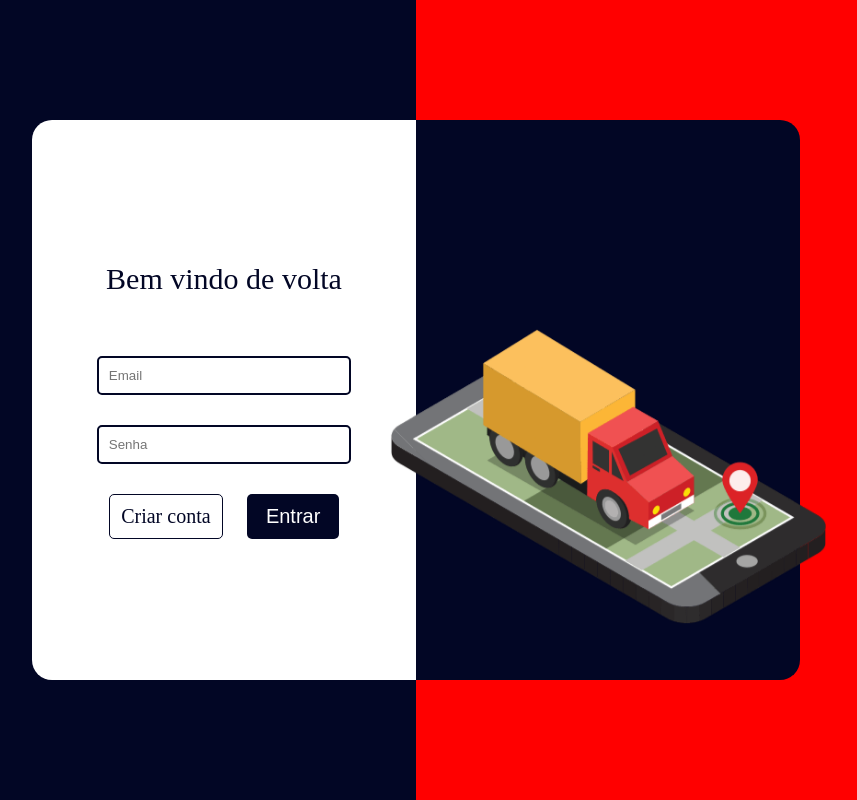
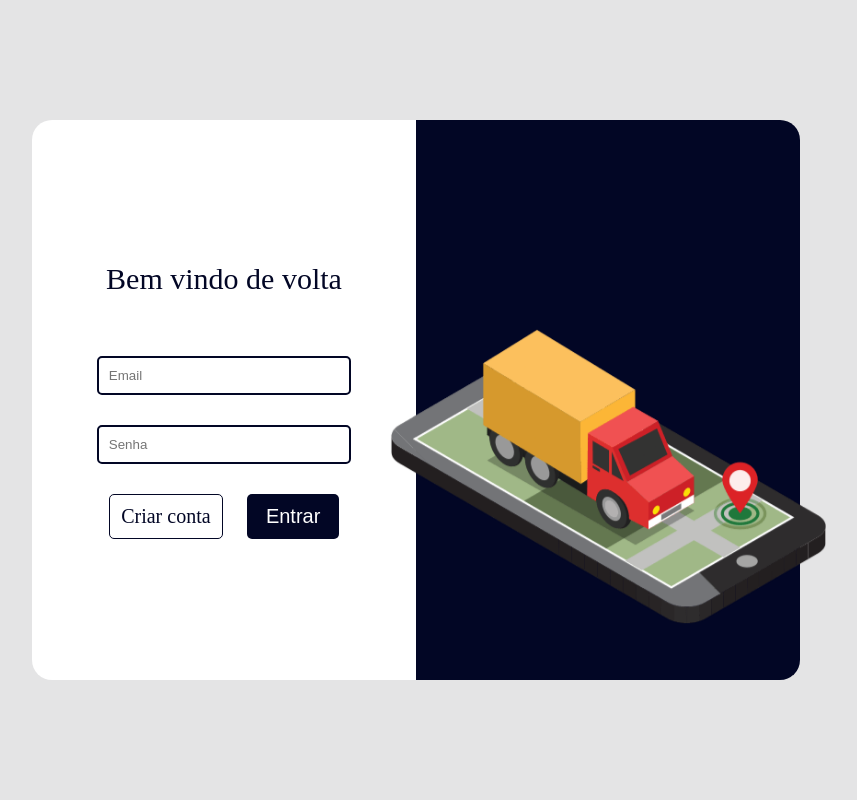
Before and after one commit to LuizGustavoSena/Where-is-it, a React (Vite) app: page /login in a window 1280 px wide. Shown: the whole page, without its empty margins (224-1081 px from the left). Built offline with nearby package versions, Linux system fonts and the light colour scheme.

Commit message:
fix: color adjusts

```diff
--- a/global.css
+++ b/global.css
@@ -1,16 +1,10 @@
 :root {
-    /* --primary-color: #5D6A90;
-    --second-color: #7BCEA6; */
-
     --primary-color: #020625;
-    --second-color: red;
+    --second-color: #7BCEA6;
 }
 
 body {
     margin: 0px;
     padding: 0px;
-    background: -webkit-linear-gradient(right, var(--primary-color) 50%, var(--second-color) 50%);
-    background: -o-linear-gradient(right, var(--primary-color) 50%, var(--second-color) 50%);
-    background: -moz-linear-gradient(right, var(--primary-color) 50%, var(--second-color) 50%);
-    background: linear-gradient(to right, var(--primary-color) 50%, var(--second-color) 50%);
+    background-color: #e4e4e5;
 }
--- a/index.html
+++ b/index.html
@@ -5,7 +5,7 @@
   <meta charset="UTF-8" />
   <link rel="stylesheet" href="./global.css">
   <meta name="viewport" content="width=device-width, initial-scale=1.0" />
-  <title>Vite + React + TS</title>
+  <title>Where is it</title>
 </head>
 
 <body>
```
